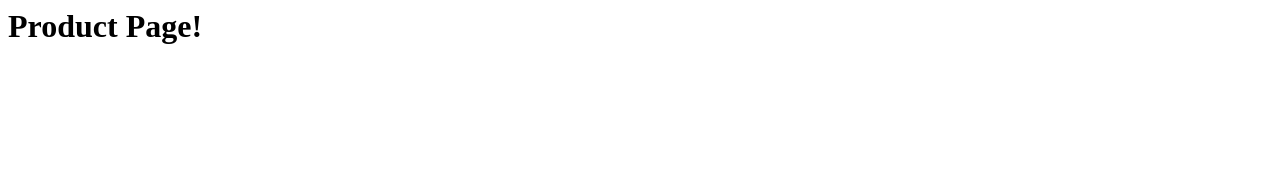
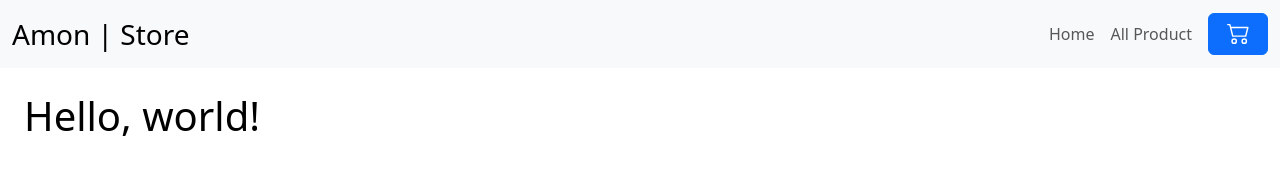
Before and after one commit to AKNov30/Ecommerce-Amon, a plain HTML site: page ProductPage.html in a window 1280 px wide. Drawn offline with nearby package versions, Linux system fonts and the light colour scheme.

Commit message:
link home and product

```diff
--- a/ProductPage.html
+++ b/ProductPage.html
@@ -1,2 +1,61 @@
 <!-- หน้าสินค้า -->
-<h1>Product Page!</h1>
+<!doctype html>
+<html lang="en">
+  <head>
+    <meta charset="utf-8">
+    <meta name="viewport" content="width=device-width, initial-scale=1">
+    <title>Amon Product</title>
+    <link href="https://cdn.jsdelivr.net/npm/bootstrap@5.3.3/dist/css/bootstrap.min.css" rel="stylesheet" integrity="sha384-QWTKZyjpPEjISv5WaRU9OFeRpok6YctnYmDr5pNlyT2bRjXh0JMhjY6hW+ALEwIH" crossorigin="anonymous">
+    <link rel="stylesheet" href="styles.css" />
+</head>
+  <body>
+    <nav class="navbar navbar-expand-lg bg-body-tertiary">
+        <div class="container-xxl">
+          <a class="navbar-brand fs-3" href="#">Amon | Store</a>
+          <button
+            class="navbar-toggler"
+            type="button"
+            data-bs-toggle="collapse"
+            data-bs-target="#navbarSupportedContent"
+            aria-controls="navbarSupportedContent"
+            aria-expanded="false"
+            aria-label="Toggle navigation"
+          >
+            <span class="navbar-toggler-icon"></span>
+          </button>
+          <div class="collapse navbar-collapse" id="navbarSupportedContent">
+            <ul class="navbar-nav mb-2 mb-lg-0 ms-auto">
+              <li class="nav-item">
+                <a class="nav-link" aria-current="page" href="/HomePage.html">Home</a>
+              </li>
+              <li class="nav-item">
+                <a class="nav-link" href="/ProductPage.html">All Product</a>
+              </li>
+            </ul>
+            <button type="button" class="btn btn-primary ms-2 btn-w">
+              <svg
+                class="pb-1"
+                xmlns="http://www.w3.org/2000/svg"
+                width="27"
+                height="27"
+                fill="currentColor"
+                class="bi bi-cart2"
+                viewBox="0 0 16 16"
+              >
+                <path
+                  d="M0 2.5A.5.5 0 0 1 .5 2H2a.5.5 0 0 1 .485.379L2.89 4H14.5a.5.5 0 0 1 .485.621l-1.5 6A.5.5 0 0 1 13 11H4a.5.5 0 0 1-.485-.379L1.61 3H.5a.5.5 0 0 1-.5-.5M3.14 5l1.25 5h8.22l1.25-5zM5 13a1 1 0 1 0 0 2 1 1 0 0 0 0-2m-2 1a2 2 0 1 1 4 0 2 2 0 0 1-4 0m9-1a1 1 0 1 0 0 2 1 1 0 0 0 0-2m-2 1a2 2 0 1 1 4 0 2 2 0 0 1-4 0"
+                />
+              </svg>
+            </button>
+          </div>
+        </div>
+      </nav>
+
+      <div class="content">
+        <div class="content-jumbotron container-xxl p-4 ">
+            <h1>Hello, world!</h1>
+        </div>
+      </div>
+    <script src="https://cdn.jsdelivr.net/npm/bootstrap@5.3.3/dist/js/bootstrap.bundle.min.js" integrity="sha384-YvpcrYf0tY3lHB60NNkmXc5s9fDVZLESaAA55NDzOxhy9GkcIdslK1eN7N6jIeHz" crossorigin="anonymous"></script>
+  </body>
+</html>
```
Also changed, not shown: HomePage.html (+2 -2 lines).
